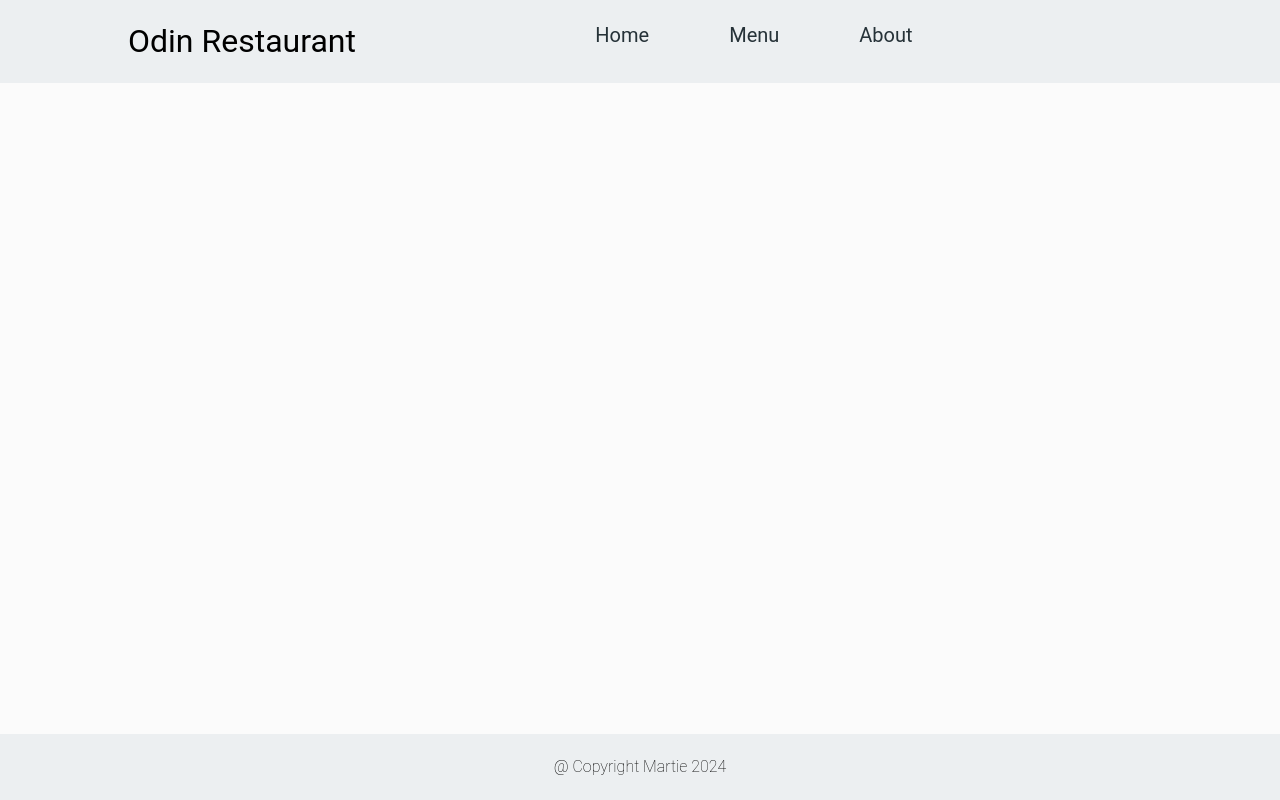
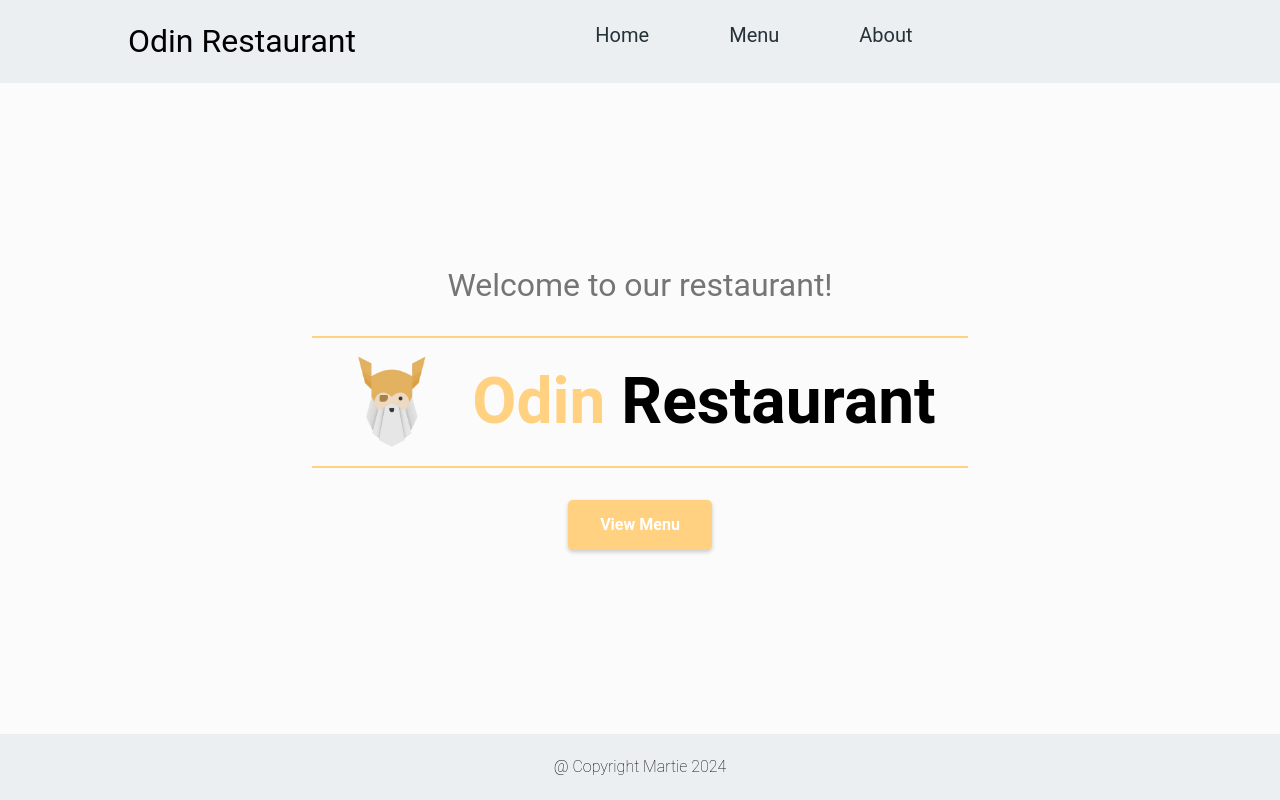
Before and after one commit to catalinbroinas/restaurant-page, a website built with webpack: page dist/index.html in a window 1280 px wide. Built offline with nearby package versions, Linux system fonts and the light colour scheme.

Commit message:
Implement home section  * Add HTML & CSS layout and style

```diff
--- a/dist/css/style.css
+++ b/dist/css/style.css
@@ -63,6 +63,70 @@ body {
     background-color: #FBFBFB;
 }
 
+/* Home */
+.home {
+    display: flex;
+    flex-flow: column wrap;
+    justify-content: center;
+    align-items: center;
+    height: 100%;
+}
+
+.home .page-title {
+    display: flex;
+    flex-flow: row wrap;
+    justify-content: center;
+    align-items: center;
+    padding: 1rem 2rem;
+    border: 0;
+    border-top: 0.15rem solid #FFD180;
+    border-bottom: 0.15rem solid #FFD180;
+    margin: 2rem 0;
+    gap: 2rem;
+}
+
+.home .logo {
+    width: 6rem;
+    height: auto;
+}
+
+.home .title {
+    margin: 0;
+    font-size: 4rem;
+    font-weight: bolder;
+    font-family: "Roboto", Arial, sans-serif;
+}
+
+.home .title span {
+    color: #FFD180;
+}
+
+.home .sub-title {
+    margin: 0;
+    font-size: 2rem;
+    font-family: "Roboto", Arial, sans-serif;
+    font-weight: normal;
+    color: #757575;
+}
+
+.btn-primary {
+    cursor: pointer;
+    display: inline-block;
+    margin: 0;
+    background-color: #FFD180;
+    color: #fff;
+    padding: 1rem 2rem;
+    font-weight: bold;
+    border: none;
+    border-radius: 0.3rem;
+    box-shadow: 0 2px 4px rgba(0, 0, 0, 0.2);
+    transition: box-shadow .3s ease;
+}
+
+.btn-primary:hover {
+    box-shadow: 0 4px 8px rgba(0, 0, 0, 0.4);
+}
+
 /* Footer */
 .footer {
     background-color: #ECEFF1;
--- a/dist/index.html
+++ b/dist/index.html
@@ -28,7 +28,16 @@
         <!-- Header -->
 
         <!-- Content -->
-        <div id="content" class="content"></div>
+        <div id="content" class="content">
+            <div id="home" class="home">
+                <h2 class="sub-title">Welcome to our restaurant!</h2>
+                <div class="page-title">
+                    <img src="./img/odin.png" alt="Odin Project" class="logo">
+                    <h1 class="title"><span>Odin</span> Restaurant</h1>
+                </div>
+                <button type="button" class="btn-primary">View Menu</button>
+            </div>
+        </div>
 
         <!-- Footer -->
         <footer class="footer">
```
Also changed, not shown: dist/img/odin.png (added).
